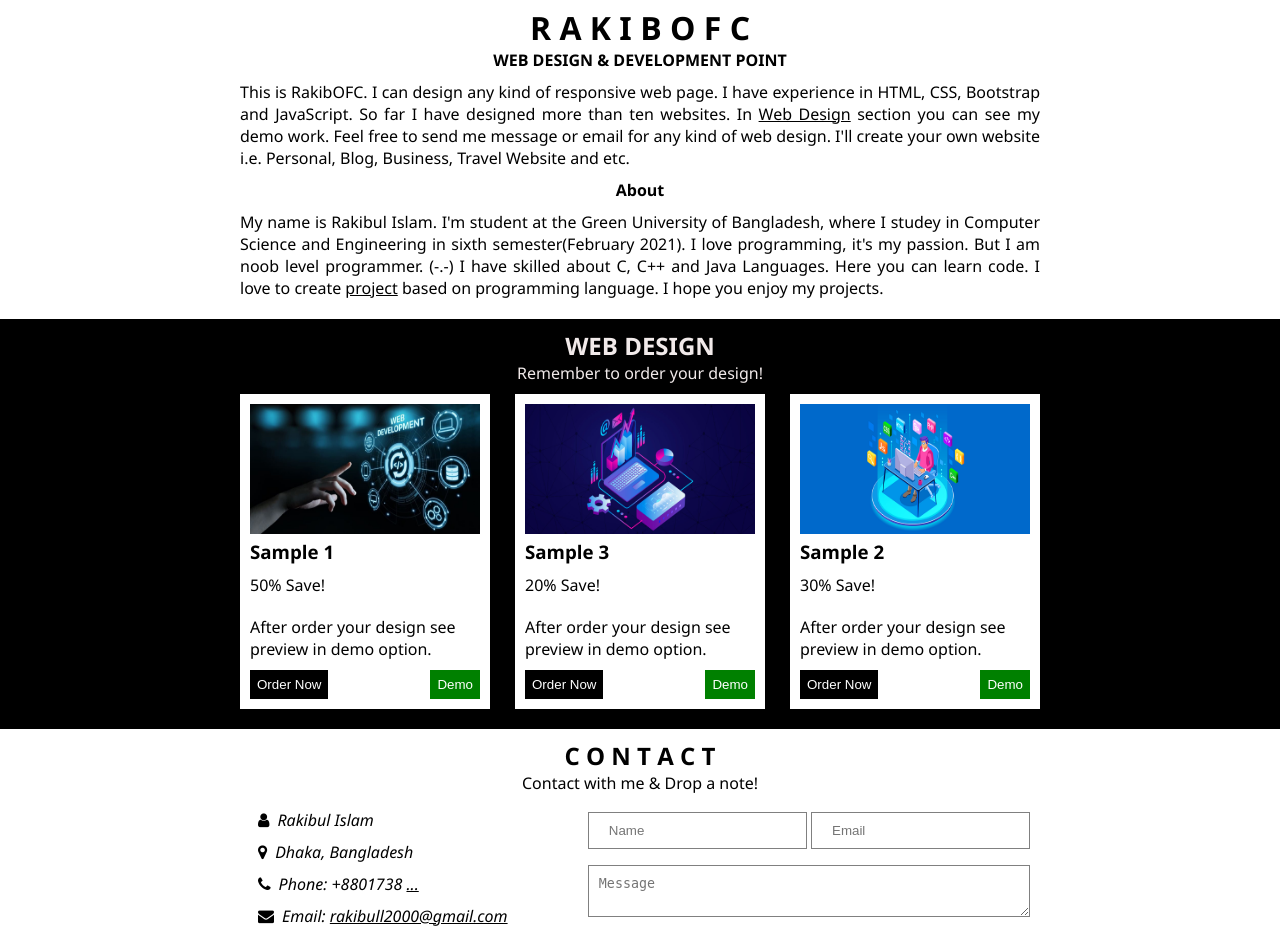
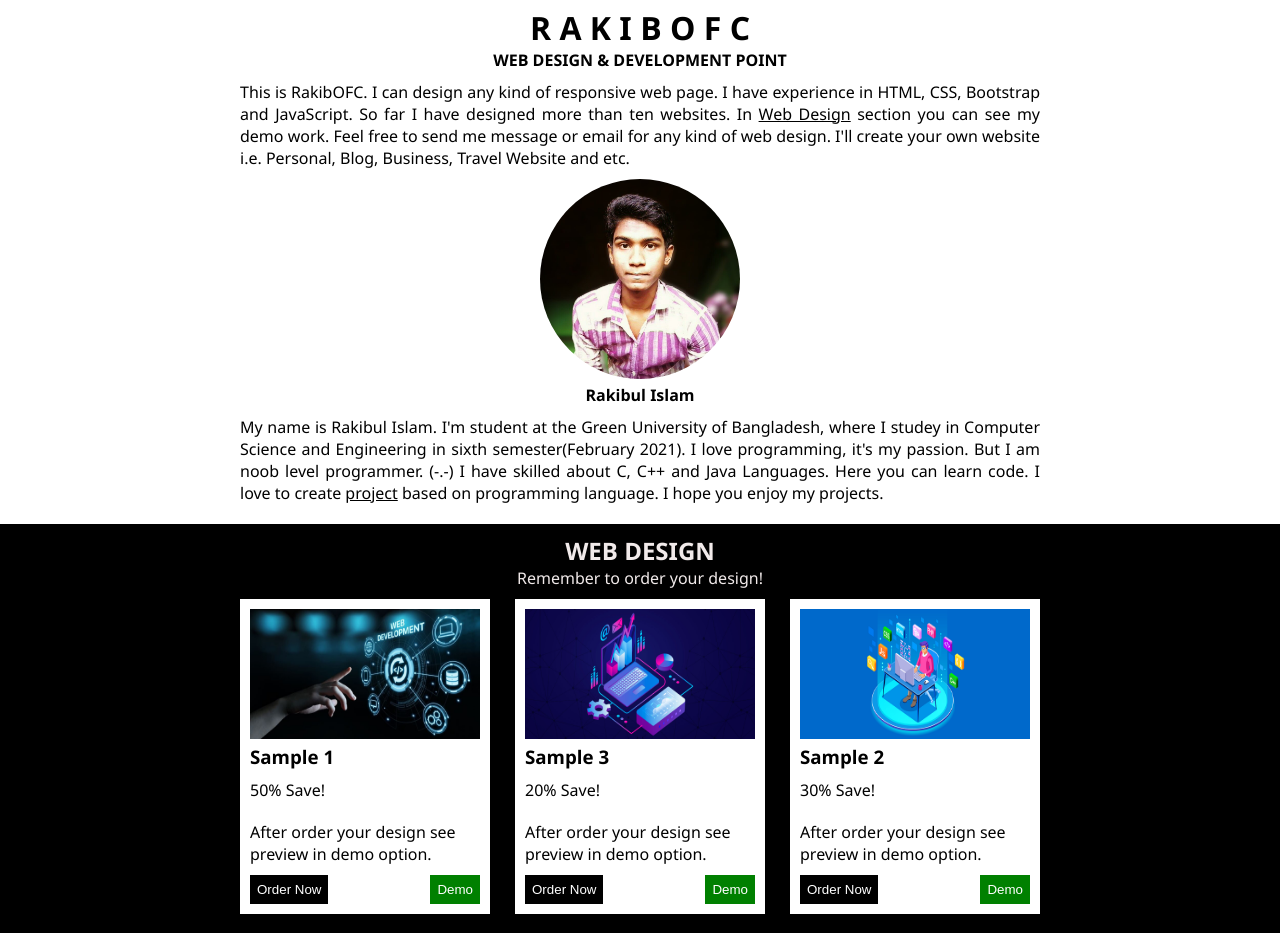
Before and after one commit to RakibOFC/rakibofc.github.io, a PHP site: page / in a window 1280 px wide. Shown: the part 593-1526 px from the top of the page. Run offline with PHP 8.4, Linux system fonts and the light colour scheme.

Commit message:
Updated_2.4

```diff
--- a/css/style.css
+++ b/css/style.css
@@ -75,6 +75,10 @@
 
 #content-center {
     text-align: center;
+}
+
+#content-center #avatar img{
+    border-radius: 50%;
 }
 
 content p {
--- a/index.html
+++ b/index.html
@@ -124,7 +124,9 @@
                         </p>
                 </div>
                 <div id="content-center">
-                    <strong> About</strong>
+
+                    <div id="avatar"><img src="images/avatar.jpg" style="width: 200px;" alt="Avatar"></div>
+                    <strong>Rakibul Islam</strong>
                     <p>My name is Rakibul Islam. I'm student at the Green University of Bangladesh, where I studey in
                         Computer Science and
                         Engineering in sixth semester(February 2021). I love programming, it's my passion. But I am noob
```
Also changed, not shown: images/avatar.jpg (added).
